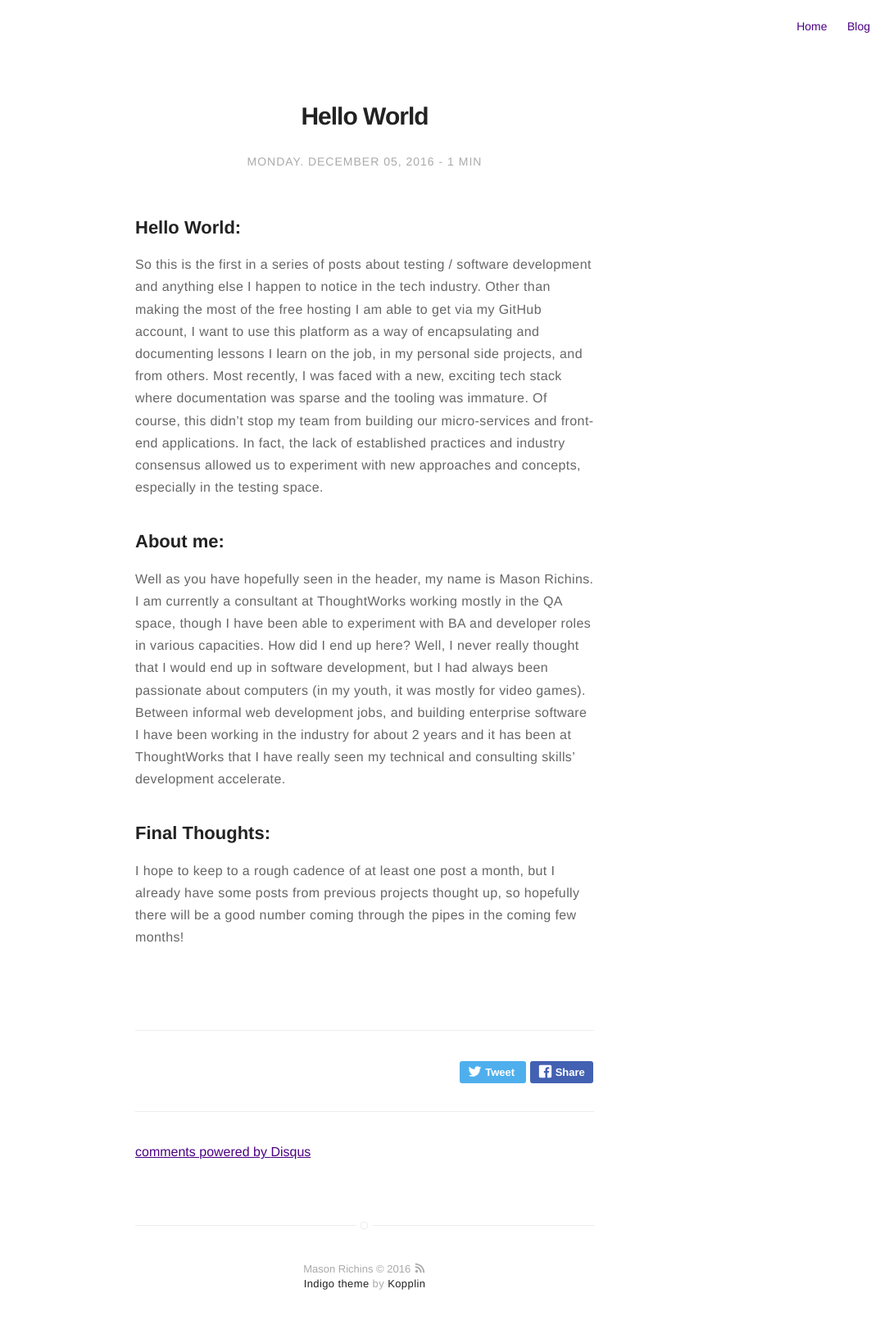
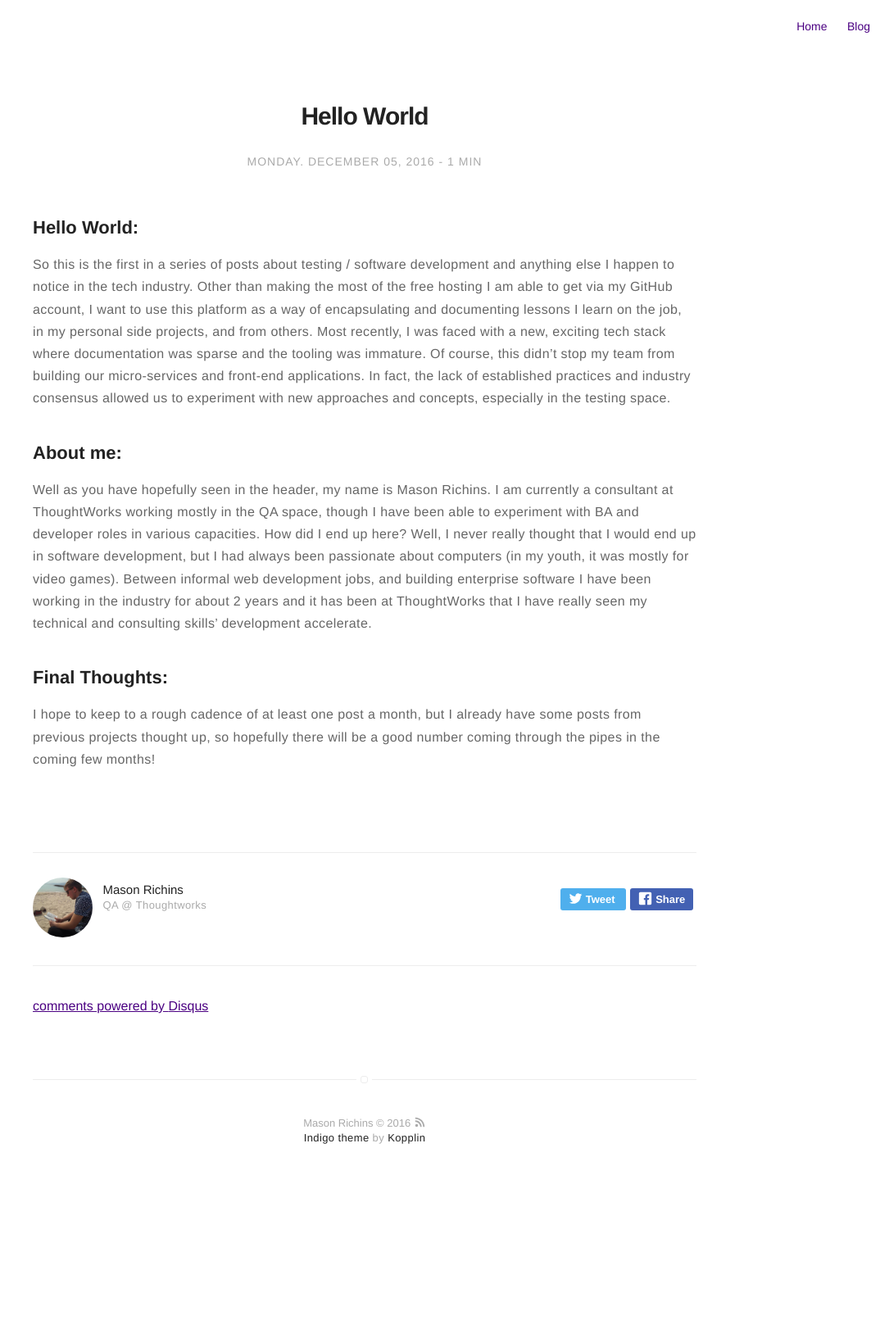
Before and after one commit to mrichins/mrichins.github.io, a Jekyll site: the page built from _posts/2016-12-12-hello-world.markdown, in a window 1280 px wide. Shown: the whole page at 82% size, without its empty margins (195-1280 px from the left). Built offline with Jekyll 4.4.1, drawn with Linux system fonts in a browser that asks for light colours; comment, search, counter and statistics services are not loaded; after the commit the page ends 1460 px from its top, so only the background shows below that.

Commit message:
mason - fixed image location and changed homepage width

```diff
--- a/_config.yml
+++ b/_config.yml
@@ -46,7 +46,7 @@ github: mrichins
 email: mrichins@thoughtworks.com
 
 authors:
-    mrichins:
+    masonrichins:
         name: Mason Richins
         bio: QA @ Thoughtworks
         external-image: false
@@ -55,7 +55,7 @@ authors:
 # do you want a larger site? change the option below
 # options: [normal, large] | default: normal
 # normal = 560px / large = 810px
-width: normal
+width: large
 
 # if you don't need pagination, comment the *paginate* configs below
 # paginate: 5
```
